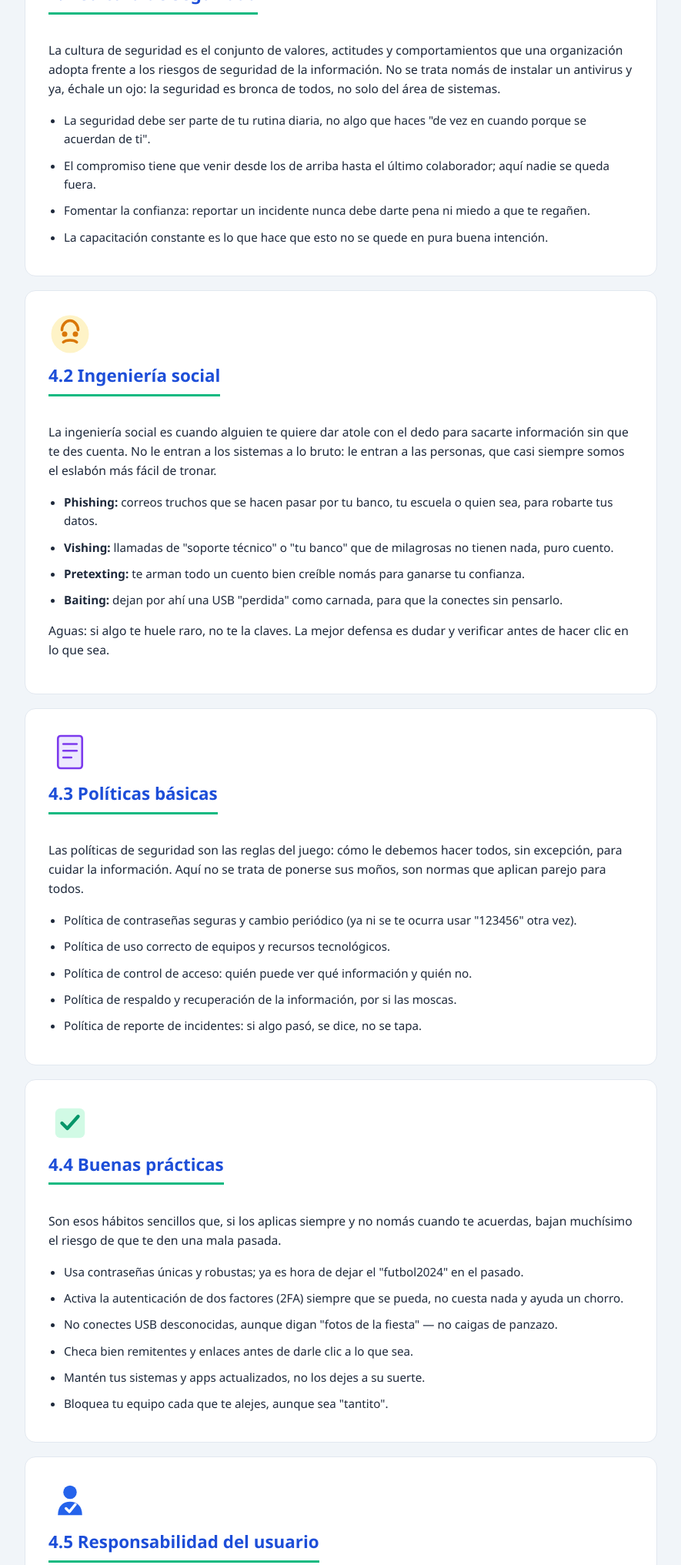
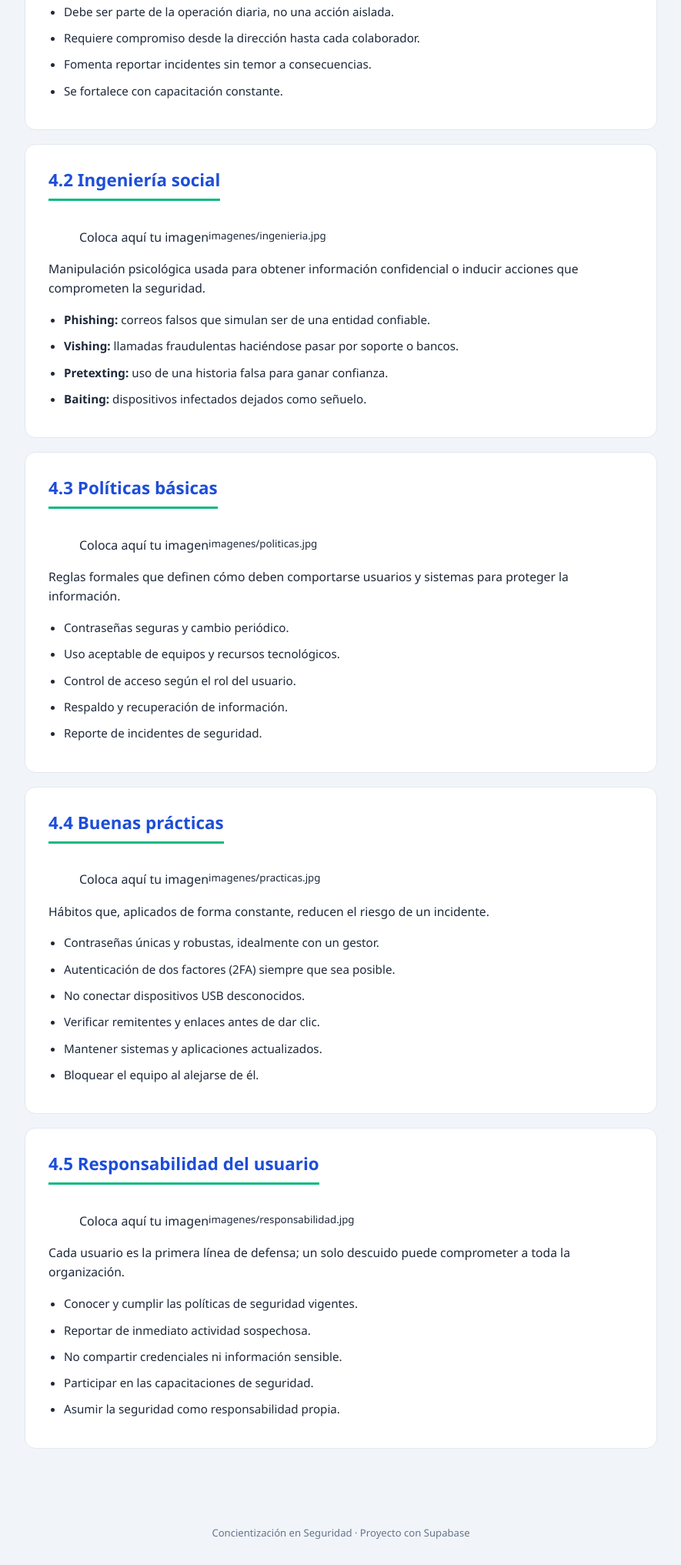
Before and after one commit to gonzalezjoelnoe-lab/Concientizaci-n_en_Seguridad, a plain HTML site: page index.html in a window 1280 px wide. Shown: the part 519-2552 px from the top of the page at 77% size, without its empty margins (197-1082 px from the left). Drawn offline with nearby package versions, Linux system fonts and the light colour scheme; no server answers.

Commit message:
Revise security awareness content and visuals
Updated content for security awareness, including new key concepts and user responsibilities. Adjusted icons and images for better representation.

```diff
--- a/index.html
+++ b/index.html
@@ -9,20 +9,13 @@
 <body>
 
   <header class="hero">
-    <div class="hero-ilustracion">
-      <svg viewBox="0 0 120 120" xmlns="http://www.w3.org/2000/svg" aria-hidden="true">
-        <path d="M60 8 L104 24 V56 C104 84 86 104 60 114 C34 104 16 84 16 56 V24 Z" fill="#10b981" opacity="0.18"/>
-        <path d="M60 16 L96 29 V56 C96 80 81 97 60 106 C39 97 24 80 24 56 V29 Z" fill="#10b981"/>
-        <path d="M46 58 L55 67 L76 44" fill="none" stroke="white" stroke-width="7" stroke-linecap="round" stroke-linejoin="round"/>
-      </svg>
-    </div>
     <h1>Concientización en Seguridad</h1>
-    <p>Porque más vale prevenir que andar lamentando: aquí te decimos cómo ponerte trucha con tu información</p>
+    <p>Conceptos clave para proteger la información</p>
     <div class="contador-box">
-      <span class="contador-icono">👀</span>
+      <span class="contador-icono">👁️</span>
       <div>
         <span id="contador-valor">...</span>
-        <small>Potros han pasado por aqui</small>
+        <small>personas han visitado esta página</small>
       </div>
     </div>
   </header>
@@ -38,111 +31,108 @@
   <main>
 
     <section id="cultura" class="tema">
-      <div class="icono-tema">
-        <svg viewBox="0 0 64 64" xmlns="http://www.w3.org/2000/svg" aria-hidden="true">
-          <path d="M32 4 L56 14 V30 C56 46 46 58 32 62 C18 58 8 46 8 30 V14 Z" fill="#2563eb"/>
-          <path d="M32 14 L48 21 V30 C48 41 41 49 32 52 C23 49 16 41 16 30 V21 Z" fill="#eff6ff"/>
-          <circle cx="32" cy="29" r="5" fill="#2563eb"/>
-          <rect x="29" y="33" width="6" height="10" rx="2" fill="#2563eb"/>
-        </svg>
-      </div>
       <h2>4.1 Cultura de seguridad</h2>
-      <p>La cultura de seguridad es el conjunto de valores, actitudes y comportamientos que una organización adopta frente a los riesgos de seguridad de la información. No se trata nomás de instalar un antivirus y ya, échale un ojo: la seguridad es bronca de todos, no solo del área de sistemas.</p>
+
+      <!-- IMAGEN: reemplaza el src de abajo con tu imagen (ej. imagenes/cultura.jpg) -->
+      <figure class="imagen-placeholder">
+        <img src="imagenes/cultura.jpg" alt="Cultura de seguridad"
+             onerror="this.style.display='none'; this.nextElementSibling.style.display='flex';">
+        <div class="placeholder-fallback">Coloca aquí tu imagen<br><small>imagenes/cultura.jpg</small></div>
+      </figure>
+
+      <p>Es el conjunto de valores y comportamientos que una organización adopta frente a los riesgos de seguridad. Implica que cada persona, no solo el área de sistemas, asuma su parte.</p>
       <ul>
-        <li>La seguridad debe ser parte de tu rutina diaria, no algo que haces "de vez en cuando porque se acuerdan de ti".</li>
-        <li>El compromiso tiene que venir desde los de arriba hasta el último colaborador; aquí nadie se queda fuera.</li>
-        <li>Fomentar la confianza: reportar un incidente nunca debe darte pena ni miedo a que te regañen.</li>
-        <li>La capacitación constante es lo que hace que esto no se quede en pura buena intención.</li>
+        <li>Debe ser parte de la operación diaria, no una acción aislada.</li>
+        <li>Requiere compromiso desde la dirección hasta cada colaborador.</li>
+        <li>Fomenta reportar incidentes sin temor a consecuencias.</li>
+        <li>Se fortalece con capacitación constante.</li>
       </ul>
     </section>
 
     <section id="ingenieria" class="tema">
-      <div class="icono-tema">
-        <svg viewBox="0 0 64 64" xmlns="http://www.w3.org/2000/svg" aria-hidden="true">
-          <circle cx="32" cy="32" r="28" fill="#fef3c7"/>
-          <path d="M20 26 C20 18 26 12 32 12 C38 12 44 18 44 26" fill="none" stroke="#d97706" stroke-width="4" stroke-linecap="round"/>
-          <circle cx="24" cy="32" r="4" fill="#d97706"/>
-          <circle cx="40" cy="32" r="4" fill="#d97706"/>
-          <path d="M22 44 C26 40 38 40 42 44" fill="none" stroke="#d97706" stroke-width="4" stroke-linecap="round"/>
-        </svg>
-      </div>
       <h2>4.2 Ingeniería social</h2>
-      <p>La ingeniería social es cuando alguien te quiere dar atole con el dedo para sacarte información sin que te des cuenta. No le entran a los sistemas a lo bruto: le entran a las personas, que casi siempre somos el eslabón más fácil de tronar.</p>
+
+      <!-- IMAGEN: reemplaza el src de abajo con tu imagen (ej. imagenes/ingenieria.jpg) -->
+      <figure class="imagen-placeholder">
+        <img src="imagenes/ingenieria.jpg" alt="Ingeniería social"
+             onerror="this.style.display='none'; this.nextElementSibling.style.display='flex';">
+        <div class="placeholder-fallback">Coloca aquí tu imagen<br><small>imagenes/ingenieria.jpg</small></div>
+      </figure>
+
+      <p>Manipulación psicológica usada para obtener información confidencial o inducir acciones que comprometen la seguridad.</p>
       <ul>
-        <li><strong>Phishing:</strong> correos truchos que se hacen pasar por tu banco, tu escuela o quien sea, para robarte tus datos.</li>
-        <li><strong>Vishing:</strong> llamadas de "soporte técnico" o "tu banco" que de milagrosas no tienen nada, puro cuento.</li>
-        <li><strong>Pretexting:</strong> te arman todo un cuento bien creíble nomás para ganarse tu confianza.</li>
-        <li><strong>Baiting:</strong> dejan por ahí una USB "perdida" como carnada, para que la conectes sin pensarlo.</li>
+        <li><strong>Phishing:</strong> correos falsos que simulan ser de una entidad confiable.</li>
+        <li><strong>Vishing:</strong> llamadas fraudulentas haciéndose pasar por soporte o bancos.</li>
+        <li><strong>Pretexting:</strong> uso de una historia falsa para ganar confianza.</li>
+        <li><strong>Baiting:</strong> dispositivos infectados dejados como señuelo.</li>
       </ul>
-      <p>Aguas: si algo te huele raro, no te la claves. La mejor defensa es dudar y verificar antes de hacer clic en lo que sea.</p>
     </section>
 
     <section id="politicas" class="tema">
-      <div class="icono-tema">
-        <svg viewBox="0 0 64 64" xmlns="http://www.w3.org/2000/svg" aria-hidden="true">
-          <rect x="14" y="8" width="36" height="48" rx="4" fill="#ede9fe"/>
-          <rect x="14" y="8" width="36" height="48" rx="4" fill="none" stroke="#7c3aed" stroke-width="3"/>
-          <line x1="22" y1="20" x2="42" y2="20" stroke="#7c3aed" stroke-width="3" stroke-linecap="round"/>
-          <line x1="22" y1="30" x2="42" y2="30" stroke="#7c3aed" stroke-width="3" stroke-linecap="round"/>
-          <line x1="22" y1="40" x2="34" y2="40" stroke="#7c3aed" stroke-width="3" stroke-linecap="round"/>
-        </svg>
-      </div>
       <h2>4.3 Políticas básicas</h2>
-      <p>Las políticas de seguridad son las reglas del juego: cómo le debemos hacer todos, sin excepción, para cuidar la información. Aquí no se trata de ponerse sus moños, son normas que aplican parejo para todos.</p>
+
+      <!-- IMAGEN: reemplaza el src de abajo con tu imagen (ej. imagenes/politicas.jpg) -->
+      <figure class="imagen-placeholder">
+        <img src="imagenes/politicas.jpg" alt="Políticas básicas"
+             onerror="this.style.display='none'; this.nextElementSibling.style.display='flex';">
+        <div class="placeholder-fallback">Coloca aquí tu imagen<br><small>imagenes/politicas.jpg</small></div>
+      </figure>
+
+      <p>Reglas formales que definen cómo deben comportarse usuarios y sistemas para proteger la información.</p>
       <ul>
-        <li>Política de contraseñas seguras y cambio periódico (ya ni se te ocurra usar "123456" otra vez).</li>
-        <li>Política de uso correcto de equipos y recursos tecnológicos.</li>
-        <li>Política de control de acceso: quién puede ver qué información y quién no.</li>
-        <li>Política de respaldo y recuperación de la información, por si las moscas.</li>
-        <li>Política de reporte de incidentes: si algo pasó, se dice, no se tapa.</li>
+        <li>Contraseñas seguras y cambio periódico.</li>
+        <li>Uso aceptable de equipos y recursos tecnológicos.</li>
+        <li>Control de acceso según el rol del usuario.</li>
+        <li>Respaldo y recuperación de información.</li>
+        <li>Reporte de incidentes de seguridad.</li>
       </ul>
     </section>
 
     <section id="practicas" class="tema">
-      <div class="icono-tema">
-        <svg viewBox="0 0 64 64" xmlns="http://www.w3.org/2000/svg" aria-hidden="true">
-          <rect x="10" y="10" width="44" height="44" rx="8" fill="#d1fae5"/>
-          <path d="M20 32 L28 40 L44 22" fill="none" stroke="#059669" stroke-width="5" stroke-linecap="round" stroke-linejoin="round"/>
-        </svg>
-      </div>
       <h2>4.4 Buenas prácticas</h2>
-      <p>Son esos hábitos sencillos que, si los aplicas siempre y no nomás cuando te acuerdas, bajan muchísimo el riesgo de que te den una mala pasada.</p>
+
+      <!-- IMAGEN: reemplaza el src de abajo con tu imagen (ej. imagenes/practicas.jpg) -->
+      <figure class="imagen-placeholder">
+        <img src="imagenes/practicas.jpg" alt="Buenas prácticas"
+             onerror="this.style.display='none'; this.nextElementSibling.style.display='flex';">
+        <div class="placeholder-fallback">Coloca aquí tu imagen<br><small>imagenes/practicas.jpg</small></div>
+      </figure>
+
+      <p>Hábitos que, aplicados de forma constante, reducen el riesgo de un incidente.</p>
       <ul>
-        <li>Usa contraseñas únicas y robustas; ya es hora de dejar el "futbol2024" en el pasado.</li>
-        <li>Activa la autenticación de dos factores (2FA) siempre que se pueda, no cuesta nada y ayuda un chorro.</li>
-        <li>No conectes USB desconocidas, aunque digan "fotos de la fiesta" — no caigas de panzazo.</li>
-        <li>Checa bien remitentes y enlaces antes de darle clic a lo que sea.</li>
-        <li>Mantén tus sistemas y apps actualizados, no los dejes a su suerte.</li>
-        <li>Bloquea tu equipo cada que te alejes, aunque sea "tantito".</li>
+        <li>Contraseñas únicas y robustas, idealmente con un gestor.</li>
+        <li>Autenticación de dos factores (2FA) siempre que sea posible.</li>
+        <li>No conectar dispositivos USB desconocidos.</li>
+        <li>Verificar remitentes y enlaces antes de dar clic.</li>
+        <li>Mantener sistemas y aplicaciones actualizados.</li>
+        <li>Bloquear el equipo al alejarse de él.</li>
       </ul>
     </section>
 
     <section id="responsabilidad" class="tema">
-      <div class="icono-tema">
-        <svg viewBox="0 0 64 64" xmlns="http://www.w3.org/2000/svg" aria-hidden="true">
-          <circle cx="32" cy="20" r="10" fill="#2563eb"/>
-          <path d="M14 54 C14 40 22 34 32 34 C42 34 50 40 50 54" fill="#2563eb"/>
-          <path d="M26 44 L31 49 L40 38" fill="none" stroke="white" stroke-width="4" stroke-linecap="round" stroke-linejoin="round"/>
-        </svg>
-      </div>
       <h2>4.5 Responsabilidad del usuario</h2>
-      <p>Tú eres la primera línea de defensa, así nomás de claro. Por más candados y tecnología que haya, si alguien le da clic a lo que no debía, se jodió todo el esfuerzo del equipo.</p>
+
+      <!-- IMAGEN: reemplaza el src de abajo con tu imagen (ej. imagenes/responsabilidad.jpg) -->
+      <figure class="imagen-placeholder">
+        <img src="imagenes/responsabilidad.jpg" alt="Responsabilidad del usuario"
+             onerror="this.style.display='none'; this.nextElementSibling.style.display='flex';">
+        <div class="placeholder-fallback">Coloca aquí tu imagen<br><small>imagenes/responsabilidad.jpg</small></div>
+      </figure>
+
+      <p>Cada usuario es la primera línea de defensa; un solo descuido puede comprometer a toda la organización.</p>
       <ul>
-        <li>Conoce y respeta las políticas de seguridad de tu escuela u organización.</li>
-        <li>Reporta luego luego cualquier cosa rara que veas, no te esperes a ver si se compone solo.</li>
-        <li>No compartas contraseñas ni info sensible por donde sea, ni aunque "confíes" en la persona.</li>
-        <li>Métele ganas a las capacitaciones, no las veas nomás como trámite.</li>
-        <li>No le eches la bolita a otro: la seguridad empieza contigo, no es "trabajo de alguien más".</li>
+        <li>Conocer y cumplir las políticas de seguridad vigentes.</li>
+        <li>Reportar de inmediato actividad sospechosa.</li>
+        <li>No compartir credenciales ni información sensible.</li>
+        <li>Participar en las capacitaciones de seguridad.</li>
+        <li>Asumir la seguridad como responsabilidad propia.</li>
       </ul>
     </section>
 
   </main>
 
   <footer>
-    <p>Fundamentos De Ciberseguridad</p>
-    <p>No&eacute; Gonz&aacute;lez</p>
-    <p>Campañan de concientizaci&oacute;n en Seguridad</p>
-    <p>Docente: Juan Manuel Hidalgo</p>
+    <p>Concientización en Seguridad &middot; Proyecto con Supabase</p>
   </footer>
 
   <script src="https://cdn.jsdelivr.net/npm/@supabase/supabase-js@2"></script>
```
